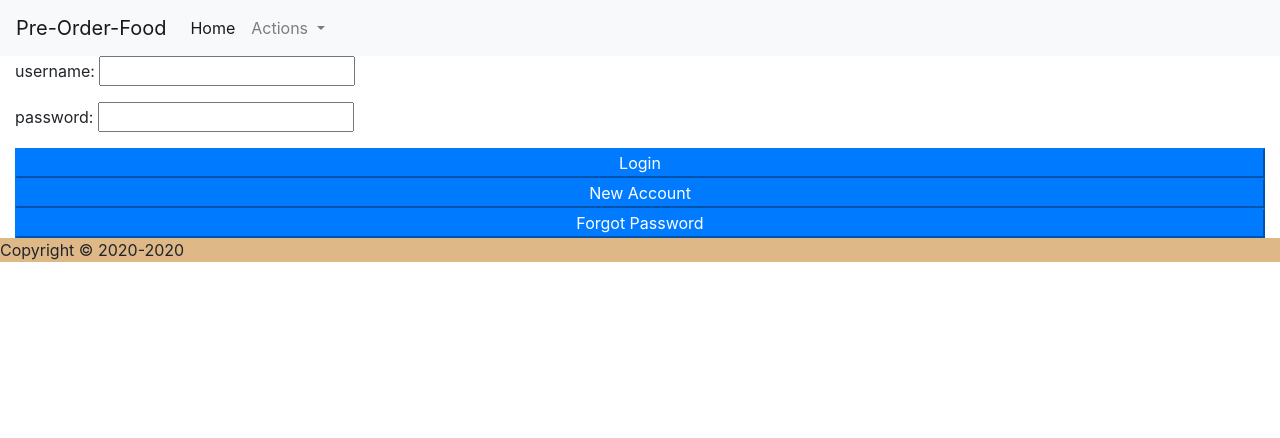
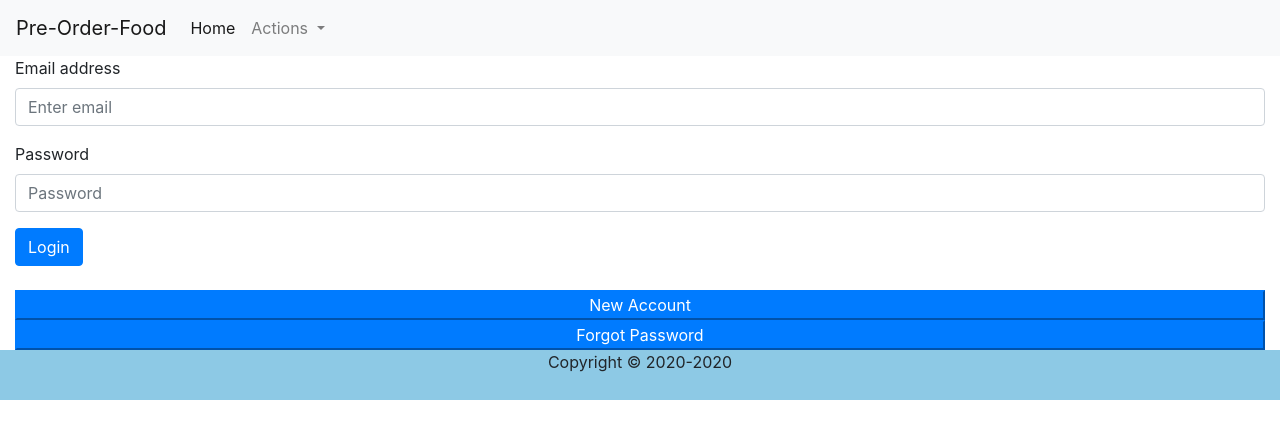
Before and after one commit to blackstrings/preorder-ng, an Angular app: page / in a window 1280 px wide. Shown: the top 438 px of the page. Built offline with nearby package versions, Linux system fonts and the light colour scheme.

Commit message:
minor ui fix form

```diff
--- a/src/app/views/footer-view/footer-view.component.html
+++ b/src/app/views/footer-view/footer-view.component.html
@@ -1,3 +1,3 @@
-<div>
+<div id="footer">
   <p>Copyright &copy; 2020-{{currentYear}}</p>
 </div>
--- a/src/app/views/footer-view/footer-view.component.scss
+++ b/src/app/views/footer-view/footer-view.component.scss
@@ -1,3 +1,5 @@
-div {
-  background-color: burlywood;
+div#footer {
+  background-color: #8dc9e5;
+  height: 50px;
+  text-align: center;
 }
--- a/src/app/views/user-views/user-login-view/user-login-view.component.html
+++ b/src/app/views/user-views/user-login-view/user-login-view.component.html
@@ -1,15 +1,24 @@
 <div>
-  <div>
-    <p class="text-warning" [hidden]="!isLoginFailed">Invalid username or password</p>
-    <p>username: <input type="text" [formControl]="emailInput"> </p>
-    <p>password: <input type="text" [formControl]="passwordInput"> </p>
-  </div>
+<!--  <div>-->
+<!--    <p class="text-warning" [hidden]="!isLoginFailed">Invalid username or password</p>-->
+<!--    <p>username: <input type="text" [formControl]="emailInput"> </p>-->
+<!--    <p>password: <input type="text" [formControl]="passwordInput"> </p>-->
+<!--  </div>-->
 
-  <div class="row">
-    <div class="col-12">
-      <button class="btn-primary btn-block" (click)="login()">Login</button>
+  <form [formGroup]="forma">
+    <div class="form-group">
+      <label for="exampleInputEmail1">Email address</label>
+      <input type="email" class="form-control" id="exampleInputEmail1" aria-describedby="emailHelp" placeholder="Enter email" [formControl]="emailInput">
+<!--      <small id="emailHelp" class="form-text text-muted">We'll never share your email with anyone else.</small>-->
     </div>
-  </div>
+    <div class="form-group">
+      <label for="exampleInputPassword1">Password</label>
+      <input type="password" class="form-control" id="exampleInputPassword1" placeholder="Password" [formControl]="passwordInput">
+    </div>
+    <button type="submit" class="btn btn-primary" (click)="login()">Login</button>
+  </form>
+
+  <br>
 
   <div class="row">
     <div class="col-12">
@@ -23,4 +32,6 @@
     </div>
   </div>
 
+
+
 </div>
--- a/src/app/views/user-views/user-login-view/user-login-view.component.ts
+++ b/src/app/views/user-views/user-login-view/user-login-view.component.ts
@@ -5,7 +5,7 @@ import {ActivatedRoute, Router, RouterLink} from "@angular/router";
 import {ViewRoutes} from "../../view-routes";
 import {Observable, of, Subject, throwError} from "rxjs";
 import {HttpErrorResponse} from "@angular/common/http";
-import { FormControl } from '@angular/forms';
+import {FormBuilder, FormControl, FormGroup} from '@angular/forms';
 import {ResponseLogin} from "../../../apis/responses/response-login";
 
 @Component({
@@ -31,7 +31,12 @@ export class UserLoginViewComponent implements OnInit, OnDestroy {
   private _unSub: Subject<boolean> = new Subject();  // subjects vs replay won't replay when reinitialize
   private unSub: Observable<boolean> = this._unSub.asObservable();
 
-  constructor(private http: HttpWrapperService, private router: Router, private activatedRoute: ActivatedRoute) {
+  forma: FormGroup;
+
+  constructor(private http: HttpWrapperService, private router: Router, private activatedRoute: ActivatedRoute, fb: FormBuilder) {
+
+    this.forma = fb.group({})
+
     // go to merchant list if token is already fulfilled
     if(this.http.getAuthToken()) {
       console.log('<< UserLoginView >> User is signed in, routing to merchange list');
```
